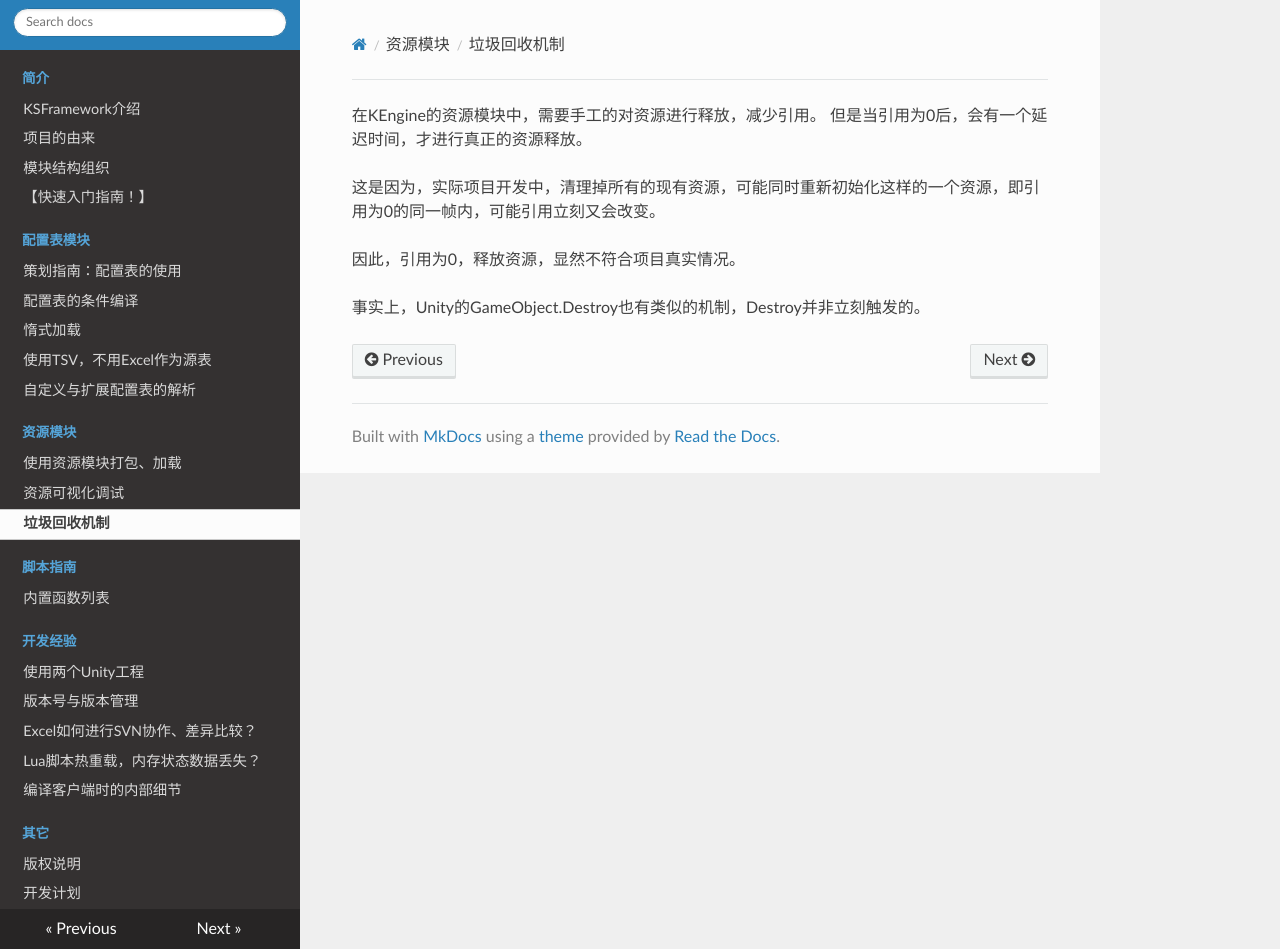
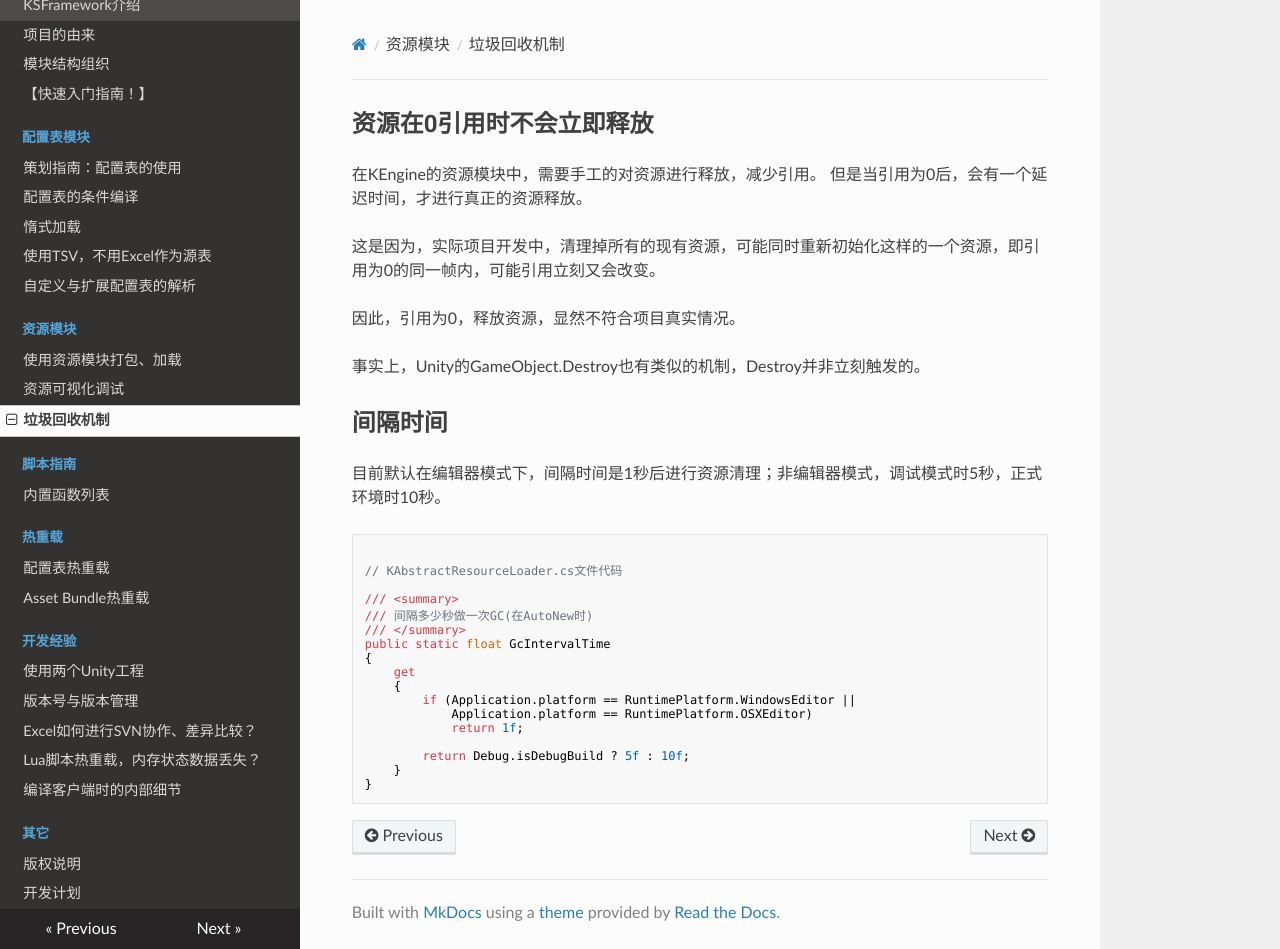
Before and after one commit to mr-kelly/KSFramework, an MkDocs documentation site: the page built from docs/resource/gc.md, in a window 1280 px wide and 949 px high. Built offline with MkDocs 1.6.1, drawn with Linux system fonts in a browser that asks for light colours; nearby versions of some CDN libraries; old or Windows-style settings are respelled for this version of MkDocs.

Commit message:
加入热重载的章节

````diff
--- a/docs/resource/gc.md
+++ b/docs/resource/gc.md
@@ -1,3 +1,5 @@
+
+## 资源在0引用时不会立即释放
 
 在KEngine的资源模块中，需要手工的对资源进行释放，减少引用。
 但是当引用为0后，会有一个延迟时间，才进行真正的资源释放。
@@ -7,3 +9,27 @@
 因此，引用为0，释放资源，显然不符合项目真实情况。
 
 事实上，Unity的GameObject.Destroy也有类似的机制，Destroy并非立刻触发的。
+
+## 间隔时间
+
+目前默认在编辑器模式下，间隔时间是1秒后进行资源清理；非编辑器模式，调试模式时5秒，正式环境时10秒。
+
+```csharp
+
+// KAbstractResourceLoader.cs文件代码
+
+/// <summary>
+/// 间隔多少秒做一次GC(在AutoNew时)
+/// </summary>
+public static float GcIntervalTime
+{
+    get
+    {
+        if (Application.platform == RuntimePlatform.WindowsEditor ||
+            Application.platform == RuntimePlatform.OSXEditor)
+            return 1f;
+
+        return Debug.isDebugBuild ? 5f : 10f;
+    }
+}
+```
--- a/mkdocs.yml
+++ b/mkdocs.yml
@@ -1,6 +1,8 @@
 site_name: KSFramework Documentation
 theme: readthedocs
 
+extra:
+    version: 0.9
 pages:
     - [index.md, "简介", "KSFramework介绍"]
     - [overview/why.md, "简介", "项目的由来"]
@@ -18,6 +20,8 @@
     - [resource/gc.md, "资源模块", "垃圾回收机制"]
 
     - [scripting/functions.md, "脚本指南", "内置函数列表"]
+    - [hotreload/setting.md, "热重载", "配置表热重载"]
+    - [hotreload/assetbundle.md, "热重载", "Asset Bundle热重载"]
 
     - [advanced/seperate-unity-projects.md, "开发经验", "使用两个Unity工程"]
     - [advanced/versioning.md, "开发经验", "版本号与版本管理"]
````
Also changed, not shown: docs/hotreload/assetbundle.md (added, +44 -0 lines), docs/hotreload/setting.md (added, +22 -0 lines), docs/images/hotreload/assetbundle-1.png (added), 1 other file.
